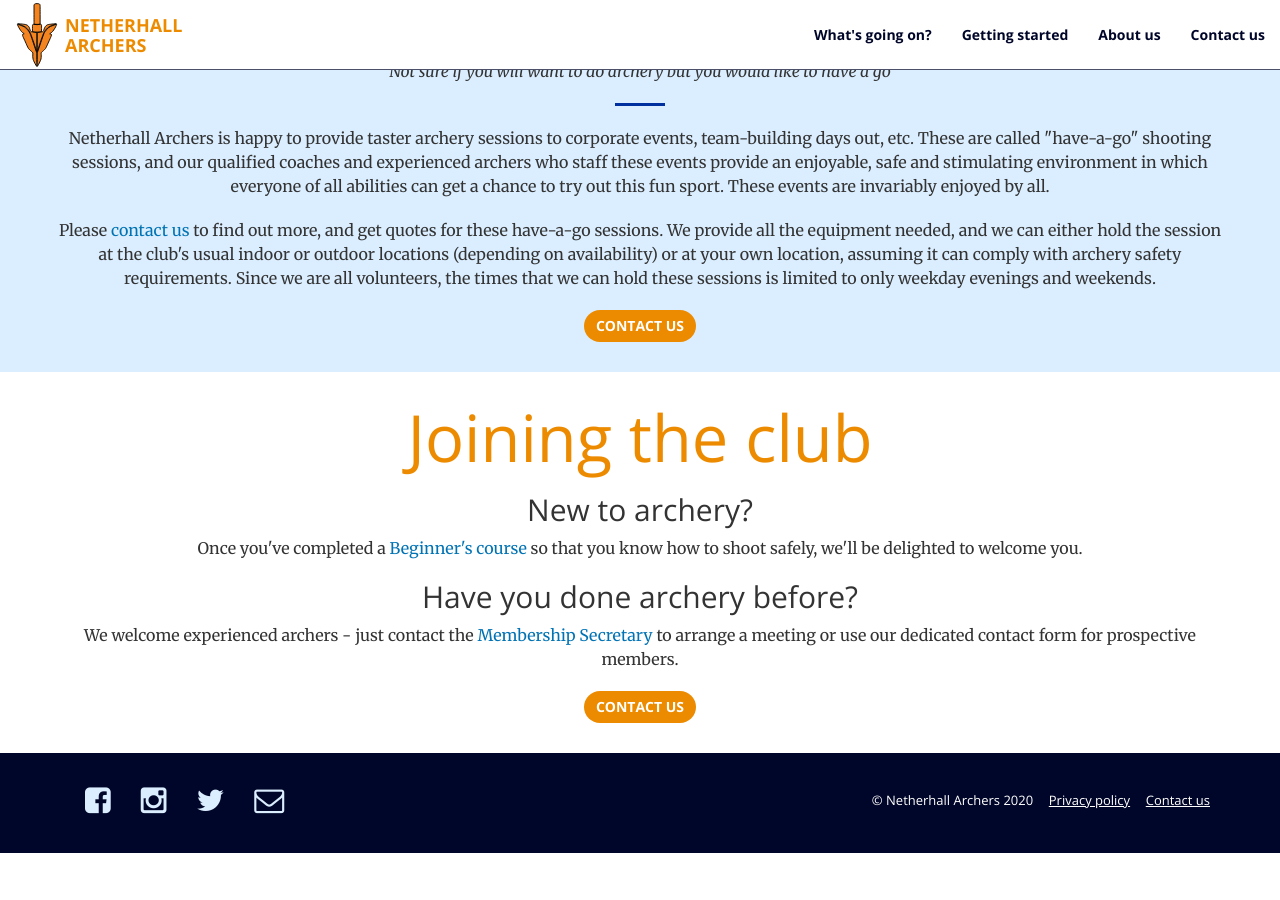
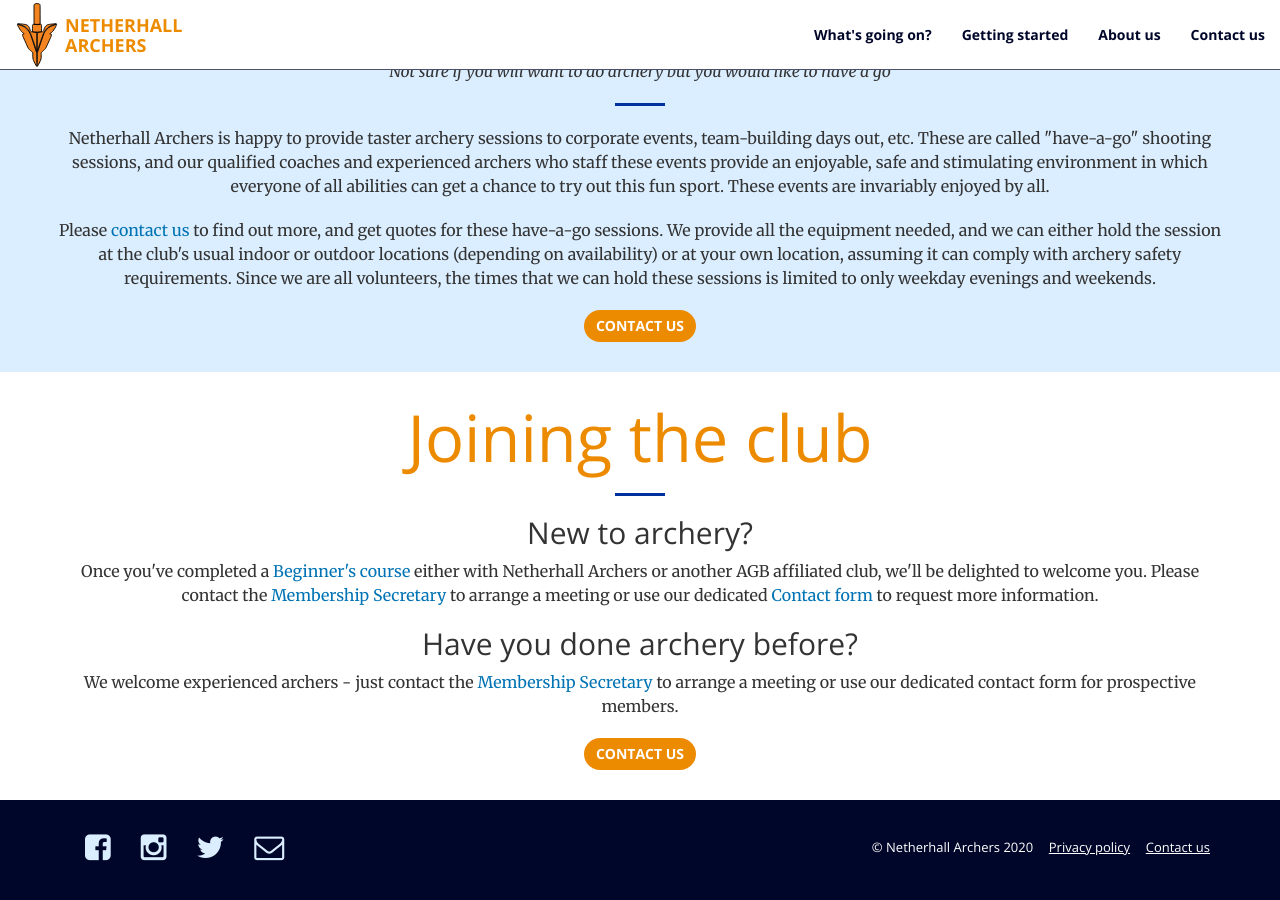
Before and after one commit to afpettigrew/netherhallarcherswebsite, a Jekyll site: the page built from getting-started.html, in a window 1280 px wide and 900 px high, scrolled down 1305 px. Built offline with Jekyll 4.4.1, drawn with Linux system fonts in a browser that asks for light colours; before the commit the page ends 2158 px from its top, so only the background shows below that.

Commit message:
Changes needed to be checked

```diff
--- a/_includes/header.html
+++ b/_includes/header.html
@@ -5,6 +5,8 @@
             <hr>
             <p>A friendly archery club based in Cambridge, UK</p>
             <a href="#about" class="btn btn-primary btn-xl page-scroll">Find Out More</a>
+            <hr>
+            <p>Netherhall Archers are pleased to announce we are now maintaining a waiting list for our beginners/introduction to archery courses for 2021. For more information visit our <a href="/beginners" style="color: gold"><u>beginners page</u> </a>  or to register your interests please complete the <a href="/contact-us.html" style="color: gold"><u>Contact us</u> </a> form. </p>
         </div>
     </div>
 </header>
--- a/about-us.html
+++ b/about-us.html
@@ -26,6 +26,8 @@ layout: page
 <div class="col-lg-3 col-6">
   <img src="img/CAA.png" alt="Cambridge Archery Association logo">
 </div>
+<center><img src="img/ontarget.jpg" alt="centered image" height="150" width="450"> </center>
+</div>
 <div>
   &nbsp;
 </div>
--- a/beginners.html
+++ b/beginners.html
@@ -3,6 +3,8 @@ layout: page-alternate
 ---
 <article class="">
   <div class="container">
+    <br>
+    <br>
     <h1 class="section-heading text-center">Beginners</h1>
     <hr>
     <p class="text-center"><i>Never done archery before or only ever done a little bit?</i></p>
--- a/getting-started.html
+++ b/getting-started.html
@@ -45,8 +45,9 @@ layout: page-alternate
     <div class="container">
       <div class="row text-center">
         <h1 class="section-heading">Joining the club</h1>
+        <hr>
         <h2>New to archery?</h2>
-        <p>Once you've completed a <a href={% link beginners.html %}>Beginner's course</a> so that you know how to shoot safely, we'll be delighted to welcome you.</p>
+        <p>Once you've completed a <a href={% link beginners.html %}>Beginner's course</a> either with Netherhall Archers or another AGB affiliated club, we'll be delighted to welcome you. Please contact the <a href="mailto:membership@netherhall-achers.org">Membership Secretary</a> to arrange a meeting or use our dedicated <a href="/contact-us.html"> Contact form</a> to request more information.</p></p>
         <h2>Have you done archery before?</h2>
         <p>We welcome experienced archers - just contact the <a href="mailto:membership@netherhall-achers.org">Membership Secretary</a> to arrange a meeting or use our dedicated contact form for prospective members.</p>
       <a href={% link contact-membership.html %} class="btn btn-secondary">Contact us</a>
```
Also changed, not shown: _includes/services.html (+17 -1 lines), img/RR.jpg (added), img/ontarget.jpg (added).
